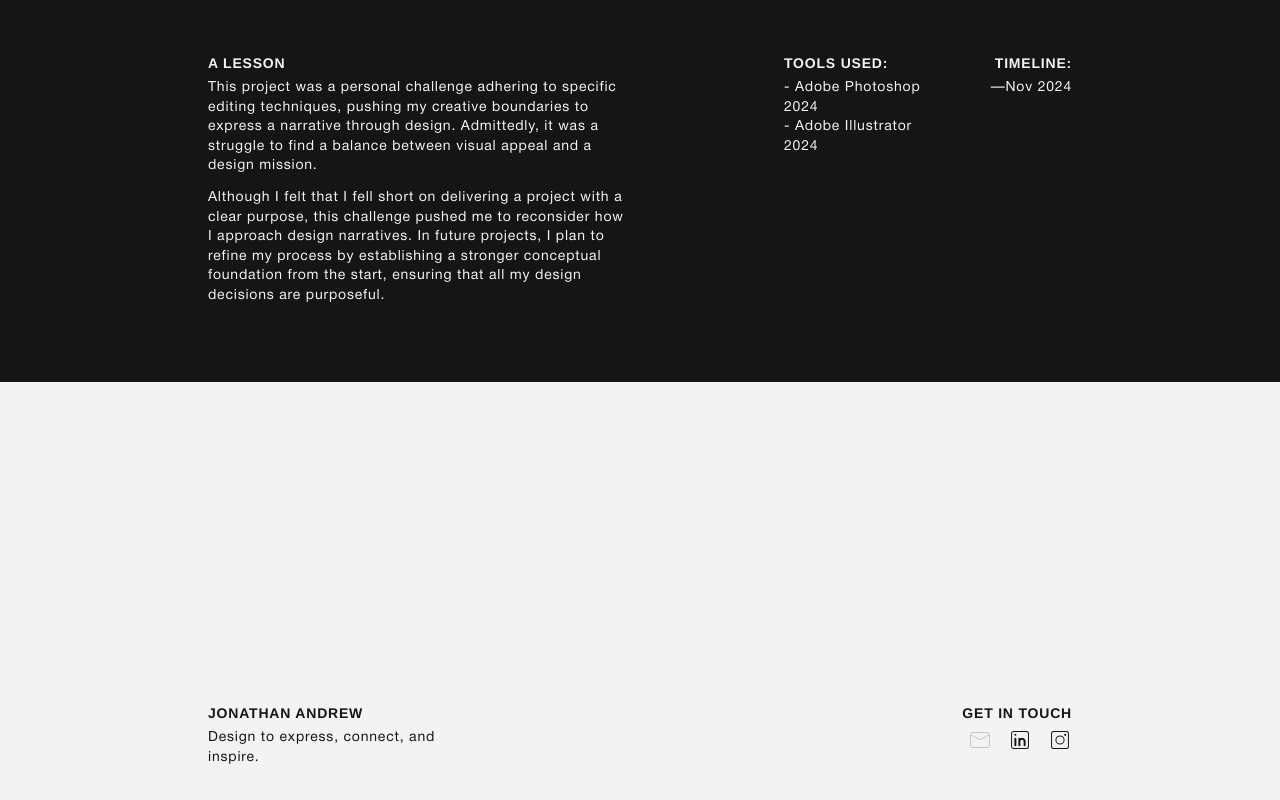
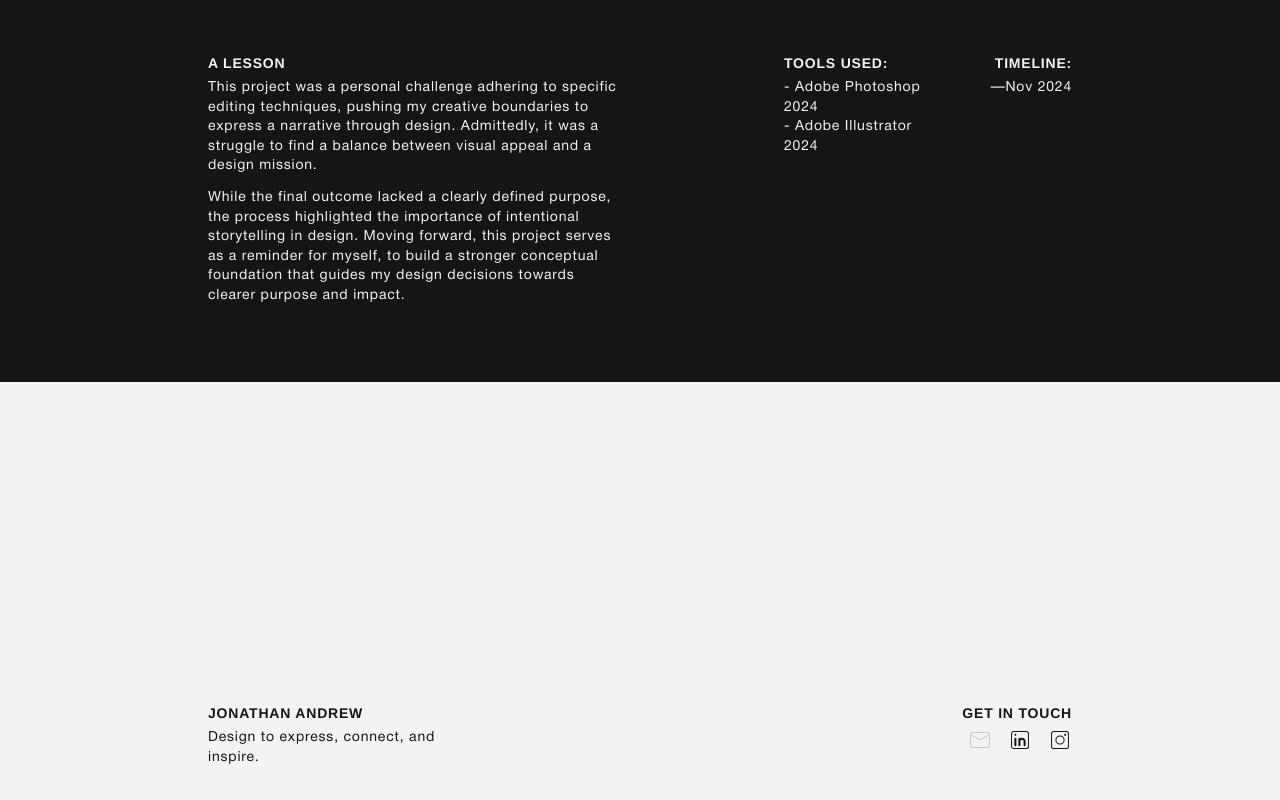
Before and after one commit to jasantiaguel/my-portfolio, a Next.js app: page /projects/reckless in a window 1280 px wide. Shown: the part 1955-2755 px from the top of the page. Built offline with nearby package versions, Linux system fonts and the light colour scheme; a web font is replaced by a local one.

Commit message:
section tracker animations and content tweaking

```diff
--- a/src/app/projects/arasaka/page.js
+++ b/src/app/projects/arasaka/page.js
@@ -171,7 +171,7 @@ export default function ArasakaPage() {
             <h4 className={styles.descriptionHeader}>The Approach</h4>
             <div className="flex flex-col">
               <p className={styles.descriptionBody}>
-                Rather than showcasing the ARASAKA ESTATE itself, the cover was
+                Rather than showcasing the ARASAKA Estate itself, the cover was
                 intentionally designed to display the emobidment of ARASAKA,
                 Hanako Arasaka.
               </p>
--- a/src/app/projects/reckless/page.js
+++ b/src/app/projects/reckless/page.js
@@ -138,10 +138,10 @@ export default function ArasakaPage() {
             <h4 className={styles.descriptionHeader}>Overview</h4>
             <div className="flex flex-col">
               <p className={styles.descriptionBody}>
-                An experimental graphic design project that explores
-                different digital design techniques, pushing my personal
-                creative boundaries to practice composition, typography, and
-                visual design.
+                An experimental graphic design project that explores different
+                digital design techniques, pushing my personal creative
+                boundaries to practice composition, typography, and visual
+                design.
               </p>
             </div>
           </div>
@@ -184,11 +184,11 @@ export default function ArasakaPage() {
                 a balance between visual appeal and a design mission.
               </p>
               <p className={styles.descriptionBody}>
-                Although I felt that I fell short on delivering a project with a
-                clear purpose, this challenge pushed me to reconsider how I
-                approach design narratives. In future projects, I plan to refine
-                my process by establishing a stronger conceptual foundation from
-                the start, ensuring that all my design decisions are purposeful.
+                While the final outcome lacked a clearly defined purpose, the
+                process highlighted the importance of intentional storytelling
+                in design. Moving forward, this project serves as a reminder for myself, to
+                build a stronger conceptual foundation that guides my design
+                decisions towards clearer purpose and impact.
               </p>
             </div>
           </div>
--- a/src/components/SectionTracker.js
+++ b/src/components/SectionTracker.js
@@ -1,5 +1,6 @@
 import React, { useEffect, useRef, useState } from "react";
 import Image from "next/image";
+import gsap from "gsap";
 import classNames from "classnames";
 import styles from "./SectionTracker.module.css";
 
@@ -9,19 +10,27 @@ export default function SectionTracker({
   onSectionClick,
 }) {
   const trackerRef = useRef(null);
-  const [activeIndex, setActiveIndex] = useState(0);
+  const previewRefs = useRef([]);
 
   useEffect(() => {
-    function updateTracker(event) {
-      setActiveIndex(event.detail);
+    if (previewRefs.current[currentIndex]) {
+      gsap.to(previewRefs.current[currentIndex], {
+        opacity: 1,
+        duration: 0.8,
+        ease: "power2.out",
+      });
+
+      sections.forEach((_, index) => {
+        if (index !== currentIndex && previewRefs.current[index]) {
+          gsap.to(previewRefs.current[index], {
+            opacity: 0.3,
+            duration: 0.4,
+            ease: "power2.out",
+          });
+        }
+      });
     }
-
-    document.addEventListener("sectionChange", updateTracker);
-
-    return () => {
-      document.removeEventListener("sectionChange", updateTracker);
-    };
-  }, []);
+  }, [currentIndex]);
 
   return (
     <div className="absolute top-0 w-full h-full grid-8-column px-16">
@@ -35,6 +44,7 @@ export default function SectionTracker({
         {sections.map((section, index) => (
           <div
             key={index}
+            ref={(el) => (previewRefs.current[index] = el)}
             className={classNames(styles.previewItem, {
               [styles.current]: index === currentIndex,
               [styles.nonCurrent]: index !== currentIndex,
--- a/src/components/SectionTracker.module.css
+++ b/src/components/SectionTracker.module.css
@@ -22,9 +22,9 @@
   border-color: black;
 }
 
-.previewItem.nonCurrent .previewImage {
+/* .previewItem.nonCurrent .previewImage {
   opacity: 0.3;
-}
+} */
 
 .previewImage {
   width: 100%;
```
